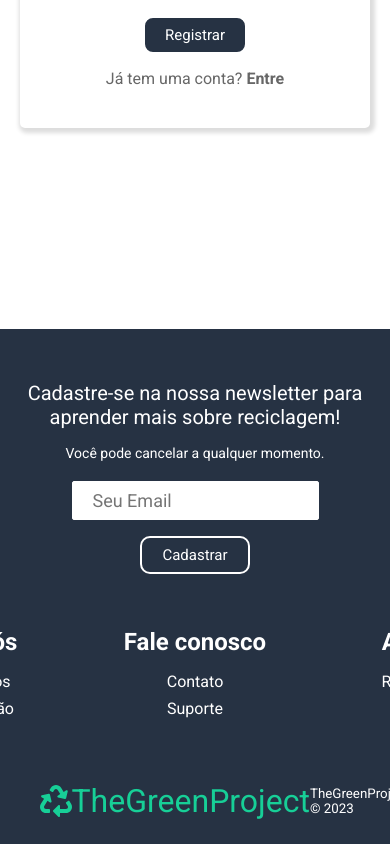
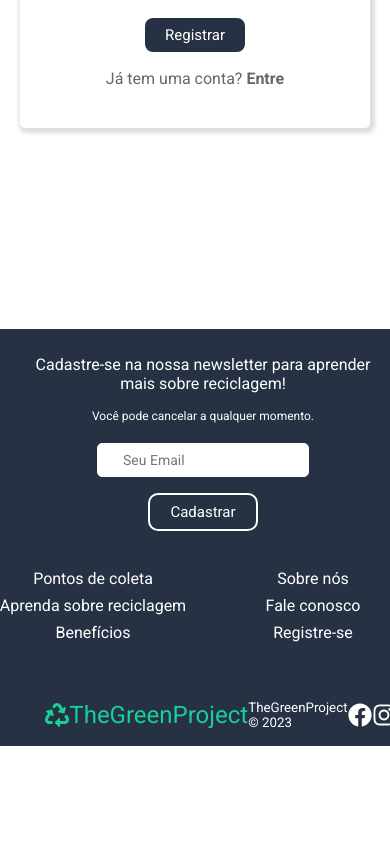
Before and after one commit to Projetos-Fiap/React-Sprint4, a React (Create React App) app: page /sign-up in a window 390 px wide. Shown: the part 600-1444 px from the top of the page. After the commit the page ends 1346 px from the top, so only its background shows below. Built offline with nearby package versions, Linux system fonts and the light colour scheme.

Commit message:
ajustes e responsividade do footer

```diff
--- a/src/components/Footer/Footer.js
+++ b/src/components/Footer/Footer.js
@@ -7,7 +7,7 @@ import { FaRecycle } from 'react-icons/fa';
 
 const FooterContainer = styled.div`
   background-color: #263243;
-  padding: 2rem 0 0.5rem 0;
+  padding: 1rem 0 0 1rem;
   display: flex;
   flex-direction: column;
   justify-content: center;
@@ -21,19 +21,25 @@ const FooterSubscription = styled.div`
   align-items: center;
   text-align: center;
   margin-bottom: 10px;
-  padding: 20px;
-  color: #fff;
+  padding: 10px;
+  color: white;
 `;
 
 const FooterSubscriptionHeading = styled.p`
   margin-bottom: 16px;
-  font-size: 20px;
+  font-size: 1.2rem;
   color: white;
+  @media screen and (max-width: 960px) {
+    font-size: 1.0rem;
+    }
 `;
 
 const FooterSubscriptionText = styled.p`
   margin-bottom: 20px;
   font-size: 14px;
+  @media screen and (max-width: 960px) {
+    font-size: 12px;
+    }
 `;
 
 const InputAreas = styled.div`
@@ -43,11 +49,10 @@ const InputAreas = styled.div`
 `;
 
 const FooterInput = styled.input`
-  padding: 8px 20px;
-  border-radius: 2px;
+  padding: 8px 25px;
+  border-radius: 5px;
   outline: none;
-  border: none;
-  font-size: 18px;
+  font-size: 14px;
   margin-bottom: 16px;
   border: 1px solid #fff;
 `;
@@ -59,7 +64,7 @@ const SubscriptionMessage = styled.div`
 
 const FooterLinks = styled.div`
   width: 100%;
-  max-width: 100px;
+  max-width: 150px;
   display: flex;
   justify-content: center;
 `;
@@ -72,15 +77,10 @@ const FooterLinkItems = styled.div`
   display: flex;
   flex-direction: column;
   align-items: center;
-  margin: 16px;
+  margin: 10px;
   text-align: center;
   width: 200px;
   box-sizing: border-box;
-`;
-
-const FooterLinkTitle = styled.h2`
-  margin-bottom: 16px;
-  color: #fff;
 `;
 
 const FooterLink = styled(Link)`
@@ -94,7 +94,7 @@ const FooterLink = styled(Link)`
 `;
 
 const SocialMedia = styled.div`
-  max-width: 800px;
+  max-width: 1000px;
   width: 100%;
 `;
 
@@ -102,16 +102,23 @@ const SocialMediaWrap = styled.div`
   display: flex;
   justify-content: space-between;
   align-items: center;
-  width: 90%;
+  width: 80%;
   max-width: 1000px;
   margin: 40px auto 0 auto;
+  @media screen and (max-width: 960px) {
+    width: 95%
+
+    }
 `;
 
 const SocialIcons = styled.div`
   display: flex;
   justify-content: space-between;
   align-items: center;
-  width: 240px;
+  width: 200px;
+  @media screen and (max-width: 960px) {
+    width: 150px;
+    }
 `;
 
 const FooterLogo = styled(Link)`
@@ -120,7 +127,7 @@ const FooterLogo = styled(Link)`
   margin-left: 20px;
   cursor: pointer;
   text-decoration: none;
-  font-size: 2rem;
+  font-size: 1.5rem;
   display: flex;
   align-items: center;
   margin-bottom: 16px;
@@ -134,6 +141,7 @@ const WebsiteRights = styled.small`
 const SocialIconLink = styled(Link)`
   color: #fff;
   font-size: 24px;
+  margin-bottom: 10px;
   &:hover {
     color: #17cf97;
   }
@@ -186,25 +194,19 @@ function Footer() {
       <FooterLinks>
         <FooterLinkWrapper>
           <FooterLinkItems>
-            <FooterLinkTitle>Sobre nós</FooterLinkTitle>
-            <FooterLink to='/sign-up'>Quem somos</FooterLink>
-            <FooterLink to='/'>Nossa missão</FooterLink>
+            <FooterLink to='/mapa'>Pontos de coleta</FooterLink>
+            <FooterLink to='/aprenda'>Aprenda sobre reciclagem</FooterLink>
+            <FooterLink to='/beneficios'>Benefícios</FooterLink>
           </FooterLinkItems>
         </FooterLinkWrapper>
         <FooterLinkWrapper>
           <FooterLinkItems>
-            <FooterLinkTitle>Fale conosco</FooterLinkTitle>
-            <FooterLink to='/'>Contato</FooterLink>
-            <FooterLink to='/'>Suporte</FooterLink>
+            <FooterLink to='/sobre'>Sobre nós</FooterLink>
+            <FooterLink to='/contato'>Fale conosco</FooterLink>
+            <FooterLink to='/sign-up'>Registre-se</FooterLink>
           </FooterLinkItems>
         </FooterLinkWrapper>
-        <FooterLinkWrapper>
-          <FooterLinkItems>
-          <FooterLinkTitle>Aprenda</FooterLinkTitle>
-            <FooterLink to='/'>Reportagens</FooterLink>
-            <FooterLink to='/'>Artigos</FooterLink>
-          </FooterLinkItems>
-        </FooterLinkWrapper>
+
       </FooterLinks>
       <SocialMedia>
         <SocialMediaWrap>
```
